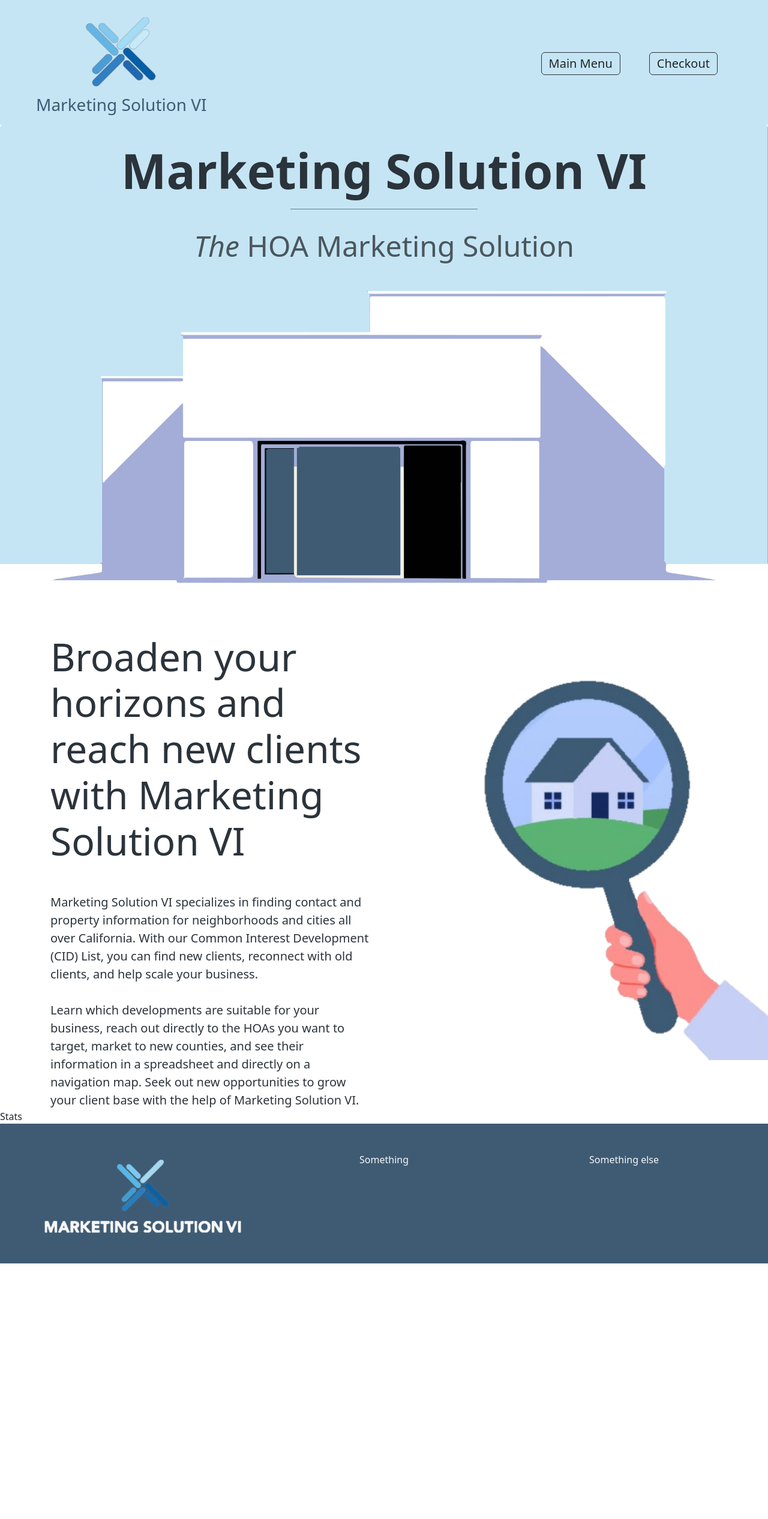
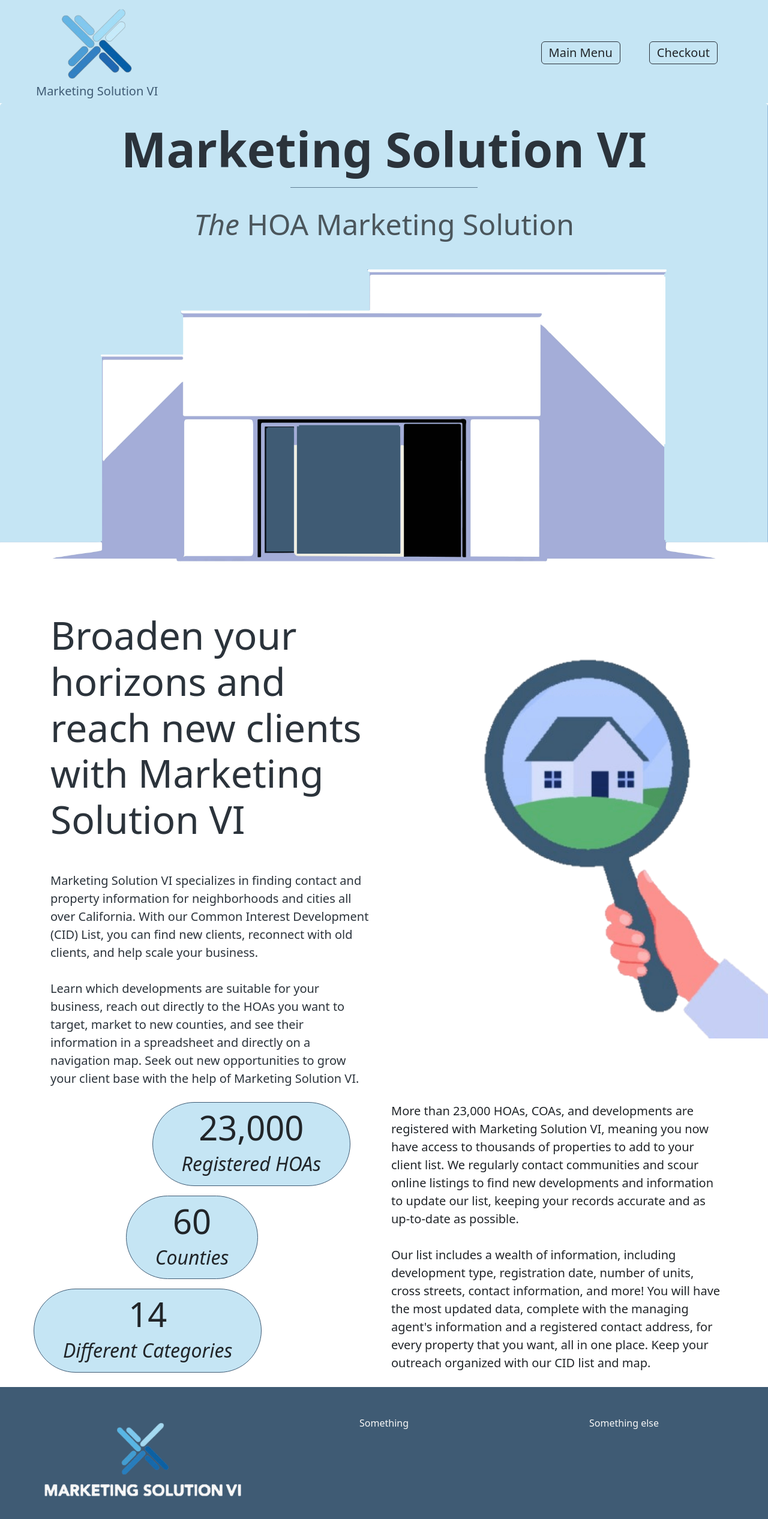
Before and after one commit to AndrewHSenko/MarketingSolutionVI, a React app in the folder frontend/: page / in a window 1280 px wide. Shown: the top 2532 px of the page at 60% size. Before the commit the page ends 2106 px from the top, so only its background shows below. Built offline with nearby package versions, Linux system fonts and the light colour scheme; the HTML template or start-up script is replaced by a standard one.

Commit message:
Stats section done, pending redesign

```diff
--- a/frontend/src/components/Header.jsx
+++ b/frontend/src/components/Header.jsx
@@ -4,13 +4,13 @@
 const Header = () => {
     return (
         <header className="sticky-top z-2 bg-primary">
-            <nav className="navbar navbar-expand-lg w-100">
+            <nav className="navbar navbar-expand-lg w-100 py-0">
                 <div className="container-fluid mx-4">
                   <div className="d-flex flex-column align-items-center justify-content-center ms-md-4">
-                    <Link to="/" className="navbar-brand me-0" aria-current="page">
+                    <Link to="/" className="navbar-brand me-0 py-md-0 py-1" aria-current="page">
                           <img src={logo} alt="MSVI logo" className="img-fluid logo"/>
                       </Link>
-                    <h1 className="d-none d-lg-block text-center text-nowrap text-primary-dark lead fs-lg-3 fs-4">Marketing Solution VI</h1>
+                    <h1 className="d-none d-lg-block text-center text-nowrap text-primary-dark lead fs-lg-5">Marketing Solution VI</h1>
                   </div>
                   <button className="navbar-toggler ms-auto me-md-5" type="button" data-bs-toggle="collapse" data-bs-target="#navbar" aria-controls="navbar" aria-expanded="false" aria-label="Toggle navigation">
                       <span className="navbar-toggler-icon"></span>
--- a/frontend/src/components/Landing.jsx
+++ b/frontend/src/components/Landing.jsx
@@ -19,7 +19,7 @@
                 <div class="card border-0 d-flex flex-column gap-lg-5 gap-4 text-dark mx-2 mx-md-4 ms-lg-5 ps-xxl-5 ps-xl-4">
                     <h1 className="card-title mb-0 pt-sm-2 display-xl-3 fs-lg-1 fs-2 lead text-md-start text-center px-md-0 px-2 px-sm-5 mx-md-0 mx-sm-3">Broaden your horizons and reach new clients with Marketing Solution VI</h1>
                     <img src={intro} className="intro img-fluid w-75 d-block d-md-none mx-auto" alt="House by Alghozy (https://unsplash.com/@artgho/illustrations?utm_source=unsplash&utm_medium=referral&utm_content=creditCopyText)"/>
-                    <p className="fs-6 fs-lg-5">Marketing Solution VI specializes in finding contact and property information for neighborhoods and cities all over California. With our Common Interest Development (CID) List, you can find new clients, reconnect with old clients, and help scale your business.<br/><br/>Learn which developments are suitable for your business, reach out directly to the HOAs you want to target, market to new counties, and see their information in a spreadsheet and directly on a navigation map. Seek out new opportunities to grow your client base with the help of Marketing Solution VI.</p>
+                    <p className="fs-6 fs-lg-5 lead">Marketing Solution VI specializes in finding contact and property information for neighborhoods and cities all over California. With our Common Interest Development (CID) List, you can find new clients, reconnect with old clients, and help scale your business.<br/><br/>Learn which developments are suitable for your business, reach out directly to the HOAs you want to target, market to new counties, and see their information in a spreadsheet and directly on a navigation map. Seek out new opportunities to grow your client base with the help of Marketing Solution VI.</p>
                 </div>
             </div>
             <div className="col-12 col-md-6 d-flex align-items-center p-0">
--- /dev/null
+++ b/frontend/src/components/Stat.jsx
@@ -0,0 +1,15 @@
+const Stat = ({num, title, pos}) => {
+  return (
+    <div className={`w-100 text-md-${pos} text-center my-2`}>
+        <div className="d-inline-flex flex-column justify-content-center border-0 text-center">
+            <div className="border border-1 border-primary-dark rounded-pill bg-primary px-md-5 px-2 py-md-2 pt-4 py-3">
+                <h1 className="display-md-4 fs-2">{num}</h1>
+                <h1 className="lead fs-md-2 fs-6 fst-italic">{title}</h1>
+            </div>
+        </div>
+    </div>
+
+  )
+}
+
+export default Stat
--- a/frontend/src/components/Stats.jsx
+++ b/frontend/src/components/Stats.jsx
@@ -1,6 +1,27 @@
+import Stat from '../components/Stat.jsx'
+
 const Stats = () => {
   return (
-    <div>Stats</div>
+    <div className="container-fluid my-3">
+        <div className="row gap-4 gap-md-0 align-items-center">
+            <div className="col-12 col-md-6 px-lg-5 px-2">
+                <div className="row mx-2 align-items-center">
+                    <div className="col-4 col-md-12">
+                        <Stat num={"23,000"} title={"Registered HOAs"} pos={"end"}/>
+                    </div>
+                    <div className="col-4 col-md-12">
+                        <Stat num={"60"} title={"Counties"} pos={"center"}/>
+                    </div>
+                    <div className="col-4 col-md-12">
+                        <Stat num={"14"} title={"Different Categories"} pos={"start"}/>
+                    </div>
+                </div>
+            </div>
+            <div className="col-12 col-md-6">
+                <p className="me-md-5 pe-md-3 fs-6 fs-lg-5 lead">More than 23,000 HOAs, COAs, and developments are registered with Marketing Solution VI, meaning you now have access to thousands of properties to add to your client list. We regularly contact communities and scour online listings to find new developments and information to update our list, keeping your records accurate and as up-to-date as possible.<br/><br/>Our list includes a wealth of information, including development type, registration date, number of units, cross streets, contact information, and more! You will have the most updated data, complete with the managing agent's information and a registered contact address, for every property that you want, all in one place. Keep your outreach organized with our CID list and map.</p>
+            </div>
+        </div>
+    </div>
   )
 }
 
--- a/frontend/src/custom.scss
+++ b/frontend/src/custom.scss
@@ -47,11 +47,27 @@
       }
     }
 
+    .text-#{$breakpoint}-wrap {
+      white-space: normal !important;
+    }
+    .text-#{$breakpoint}-nowrap {
+      white-space: nowrap !important;
+    }
+    .text-#{$breakpoint}-truncate {
+      overflow: hidden !important;
+      text-overflow: ellipsis !important;
+      white-space: nowrap !important;
+    }
+
   }
 }
 
 p, h5 {
     margin: 0;
+}
+
+.col-md-12 {
+    padding:0;
 }
 
 .logo {
```
